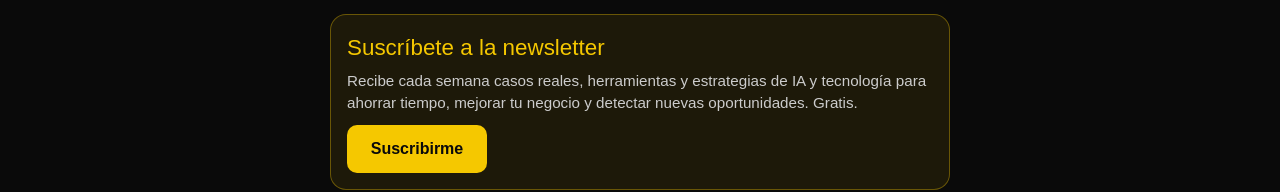
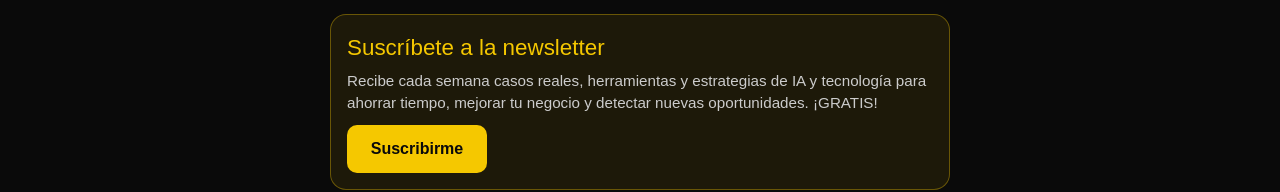
Before and after one commit to Building-Future-Technologies/bftech-news, a Next.js app: page / in a window 1280 px wide. Shown: the part 289-481 px from the top of the page. Built offline with nearby package versions, Linux system fonts and the light colour scheme; no server answers.

Commit message:
Cambio frase newsletter

```diff
--- a/app/components/NewsletterSubscribe.tsx
+++ b/app/components/NewsletterSubscribe.tsx
@@ -79,7 +79,7 @@ export default function NewsletterSubscribe() {
             }}
           >
             Recibe cada semana casos reales, herramientas y estrategias de IA y
-            tecnología para ahorrar tiempo, mejorar tu negocio y detectar nuevas oportunidades. Gratis.
+            tecnología para ahorrar tiempo, mejorar tu negocio y detectar nuevas oportunidades. ¡GRATIS!
           </p>
         </div>
 
```
